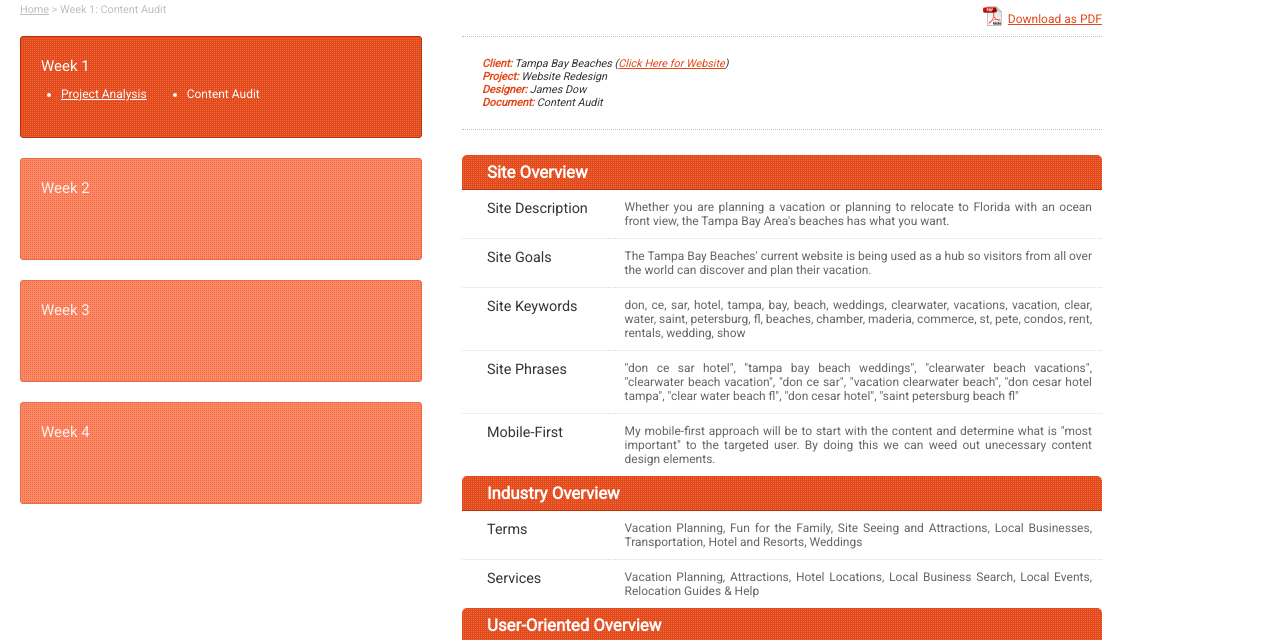
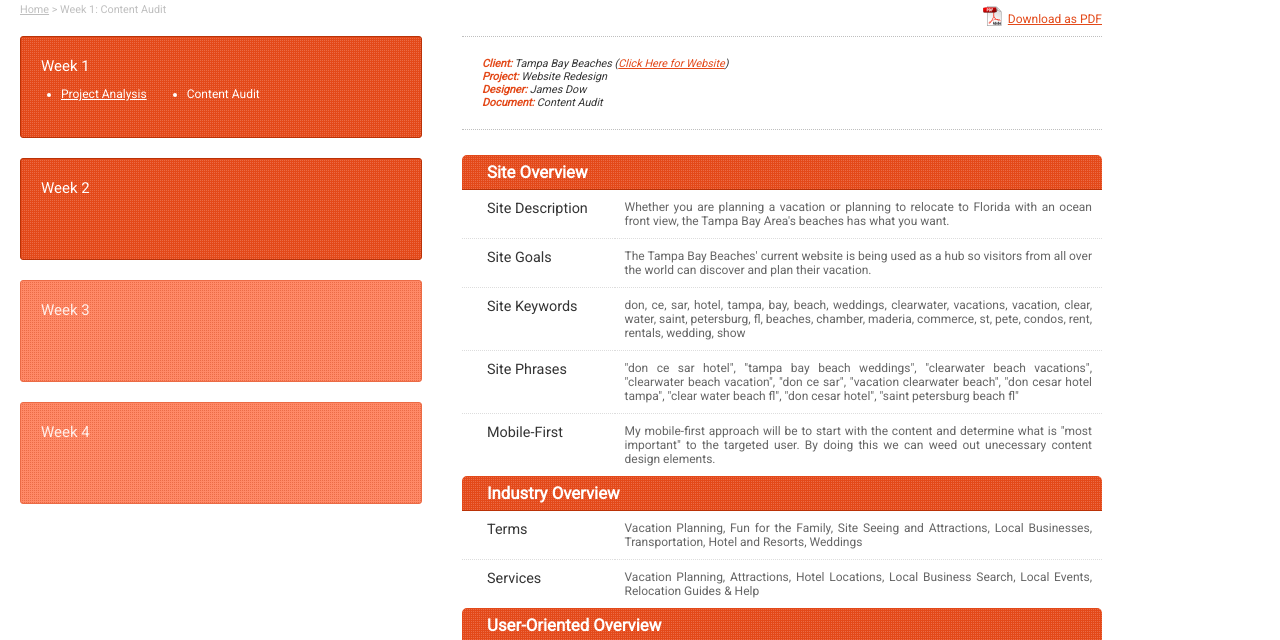
Before and after one commit to photodow/wsp-james-dow, a plain HTML site: page activities/dow_james-content_audit.html in a window 1280 px wide. Shown: the part 94-734 px from the top of the page. Drawn offline with Linux system fonts and the light colour scheme.

Commit message:
Activating Week 2

```diff
--- a/activities/dow_james-content_audit.html
+++ b/activities/dow_james-content_audit.html
@@ -30,7 +30,7 @@
 				<li>Content Audit</li>
 			</ul>
 		</article>
-		<article class="comingsoon">
+		<article>
 			<h3>Week 2</h3>
 			<ul>
 				<!--<li></li>-->
```
Also changed, not shown: index.html (+1 -1 lines), project/dow_james-project_analysis.html (+1 -1 lines).
